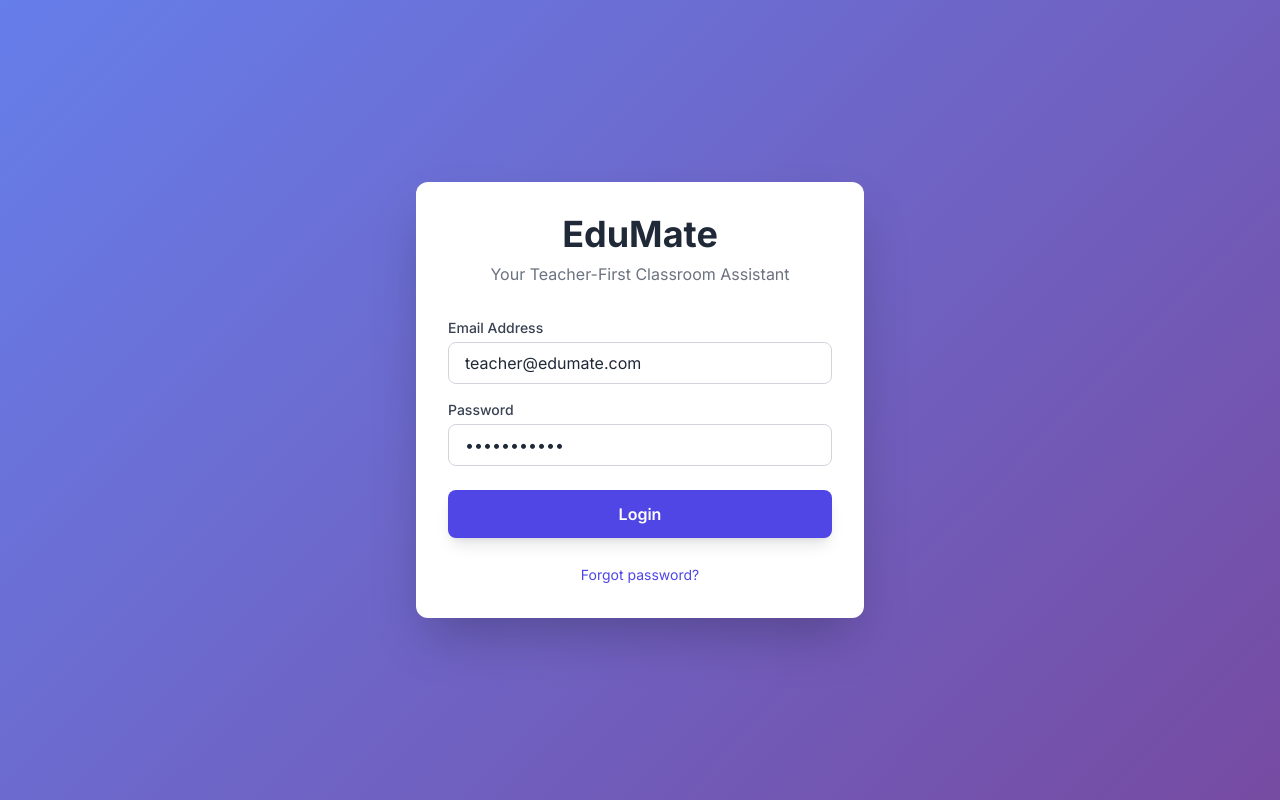
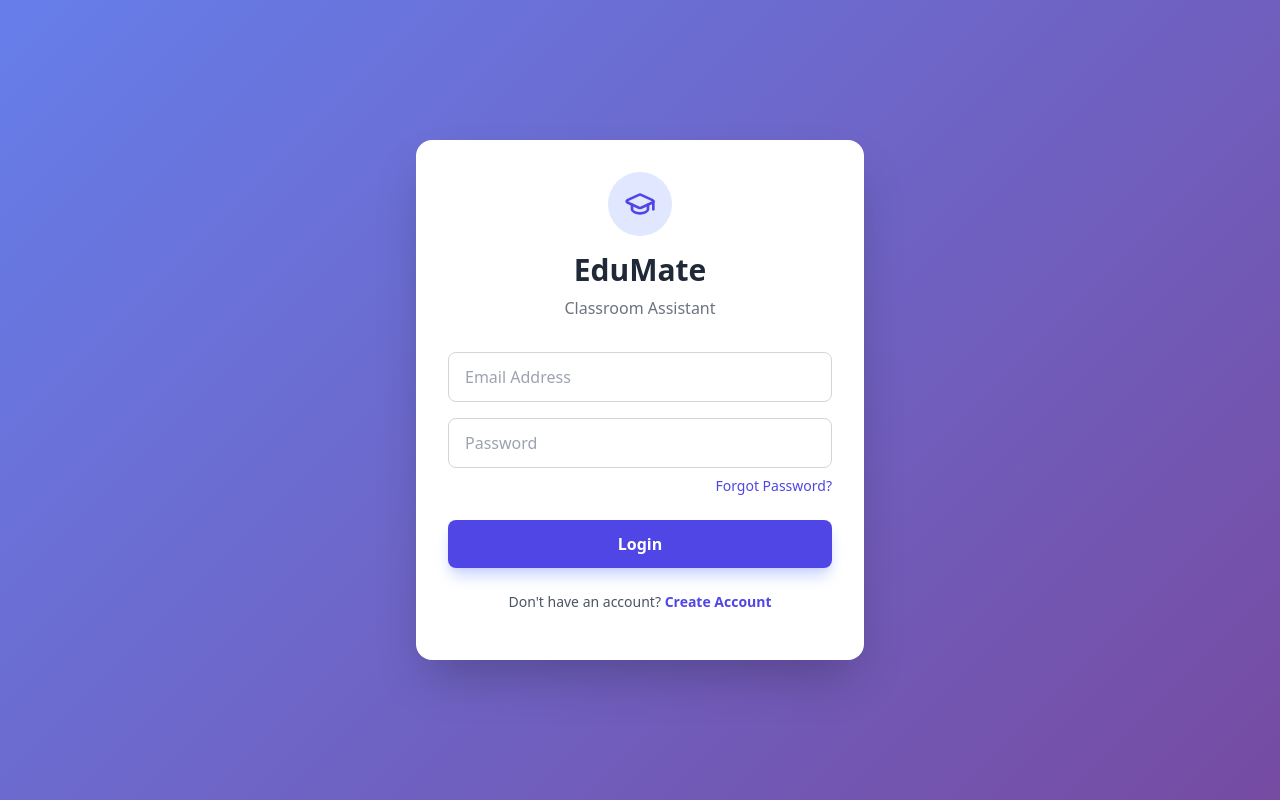
Before and after one commit to rajarpita2310-beep/mini-project-EDUMATE-, a plain HTML site: page index.html in a window 1280 px wide. Drawn offline with nearby package versions, Linux system fonts and the light colour scheme.

Commit message:
Refactor login and signup forms in index.html
Updated the login form layout and improved styling. Added a signup form and adjusted the overall structure.

```diff
--- a/index.html
+++ b/index.html
@@ -1,53 +1,77 @@
-<!DOCTYPE html>
 <html lang="en">
 <head>
     <meta charset="UTF-8">
     <meta name="viewport" content="width=device-width, initial-scale=1.0">
     <title>EduMate - Class Management</title>
-
     <script src="https://cdn.tailwindcss.com"></script>
-
-    <link rel="preconnect" href="https://fonts.googleapis.com">
-    <link rel="preconnect" href="https://fonts.gstatic.com" crossorigin>
     <link href="https://fonts.googleapis.com/css2?family=Inter:wght@400;500;600;700&display=swap" rel="stylesheet">
-
     <script src="https://unpkg.com/lucide@latest"></script>
-
     <script type="text/javascript" src="https://cdn.jsdelivr.net/npm/@emailjs/browser@3/dist/email.min.js"></script>
-
     <link rel="stylesheet" href="style.css">
 </head>
-<body class="bg-gray-100 text-gray-800">
+<body class="bg-gray-100 text-gray-800 font-sans">
 
+    <!-- LOGIN SCREEN -->
     <div id="login-screen" class="min-h-screen flex items-center justify-center gradient-bg p-4">
-        <div class="w-full max-w-md bg-white rounded-xl shadow-2xl p-8">
+        <div class="w-full max-w-md bg-white rounded-2xl shadow-2xl p-8 transform transition-all hover:scale-[1.01]">
             <div class="text-center mb-8">
-                <h1 class="text-4xl font-bold text-gray-800">EduMate</h1>
-                <p class="text-gray-500 mt-2">Your Teacher-First Classroom Assistant</p>
+                <div class="inline-flex items-center justify-center w-16 h-16 rounded-full bg-indigo-100 text-indigo-600 mb-4">
+                    <i data-lucide="graduation-cap" class="w-8 h-8"></i>
+                </div>
+                <h1 class="text-3xl font-bold text-gray-800">EduMate</h1>
+                <p class="text-gray-500 mt-2">Classroom Assistant</p>
             </div>
+
+            <!-- Login Form -->
             <form id="login-form">
-                <div class="mb-4">
-                    <label for="email" class="block text-sm font-medium text-gray-700 mb-1">Email Address</label>
-                    <input type="email" id="email" name="email" value="teacher@edumate.com" class="w-full px-4 py-2 border border-gray-300 rounded-lg focus:ring-2 focus:ring-indigo-500 focus:border-indigo-500 transition" placeholder="you@school.com" required>
+                <div class="space-y-4">
+                    <input type="email" id="email" class="w-full px-4 py-3 border border-gray-300 rounded-lg focus:ring-2 focus:ring-indigo-500 focus:border-indigo-500 outline-none transition-all" placeholder="Email Address" required>
+                    <input type="password" id="password" class="w-full px-4 py-3 border border-gray-300 rounded-lg focus:ring-2 focus:ring-indigo-500 focus:border-indigo-500 outline-none transition-all" placeholder="Password" required>
                 </div>
-                <div class="mb-6">
-                    <label for="password" class="block text-sm font-medium text-gray-700 mb-1">Password</label>
-                    <input type="password" id="password" value="password123" name="password" class="w-full px-4 py-2 border border-gray-300 rounded-lg focus:ring-2 focus:ring-indigo-500 focus:border-indigo-500 transition" placeholder="••••••••" required>
+
+                <!-- Forgot Password Line -->
+                <div class="flex justify-end mt-2 mb-6">
+                    <a href="#" onclick="alert('Please contact the Administration Office to reset your password.')" class="text-sm text-indigo-600 hover:text-indigo-800 font-medium transition-colors">Forgot Password?</a>
                 </div>
-                <button type="submit" class="w-full bg-indigo-600 text-white font-semibold py-3 rounded-lg hover:bg-indigo-700 focus:outline-none focus:ring-2 focus:ring-offset-2 focus:ring-indigo-500 transition-transform transform hover:scale-105 shadow-lg">
-                    Login
-                </button>
-                 <p id="login-error" class="text-red-500 text-sm mt-4 text-center hidden">Please fill in both fields.</p>
+
+                <button type="submit" class="w-full bg-indigo-600 text-white font-bold py-3 rounded-lg hover:bg-indigo-700 shadow-lg shadow-indigo-200 transition-all transform hover:-translate-y-0.5">Login</button>
+
+                <p class="text-center mt-6 text-sm text-gray-600">
+                    Don't have an account?
+                    <a href="#" id="show-signup" class="text-indigo-600 font-bold hover:underline">Create Account</a>
+                </p>
             </form>
-            <div class="text-center mt-6">
-                <a href="#" class="text-sm text-indigo-600 hover:underline">Forgot password?</a>
-            </div>
+
+            <!-- Signup Form -->
+            <form id="signup-form" class="hidden">
+                <div class="space-y-4 mb-6">
+                    <input type="text" id="signup-name" class="w-full px-4 py-3 border border-gray-300 rounded-lg focus:ring-2 focus:ring-green-500 outline-none transition-all" placeholder="Full Name" required>
+                    <input type="email" id="signup-email" class="w-full px-4 py-3 border border-gray-300 rounded-lg focus:ring-2 focus:ring-green-500 outline-none transition-all" placeholder="Email Address" required>
+                    <input type="password" id="signup-password" class="w-full px-4 py-3 border border-gray-300 rounded-lg focus:ring-2 focus:ring-green-500 outline-none transition-all" placeholder="Create Password" required>
+                </div>
+
+                <button type="submit" class="w-full bg-green-600 text-white font-bold py-3 rounded-lg hover:bg-green-700 shadow-lg shadow-green-200 transition-all transform hover:-translate-y-0.5">Sign Up</button>
+
+                <p class="text-center mt-6 text-sm text-gray-600">
+                    Already have an account?
+                    <a href="#" id="show-login" class="text-indigo-600 font-bold hover:underline">Back to Login</a>
+                </p>
+            </form>
+
+            <p id="login-error" class="text-red-500 text-sm mt-4 text-center font-medium hidden bg-red-50 p-2 rounded border border-red-100"></p>
         </div>
     </div>
 
-    <div id="app-screen" class="hidden">
-        </div>
+    <!-- App Container -->
+    <div id="app-screen" class="hidden"></div>
 
-    <script src="app.js" defer></script>
+    <!-- Modal Container -->
+    <div id="modal-container"></div>
+
+    <script src="app.js?v=6" defer></script>
+    <script>
+        // Initialize Icons for Login Screen immediately
+        lucide.createIcons();
+    </script>
 </body>
 </html>
```
